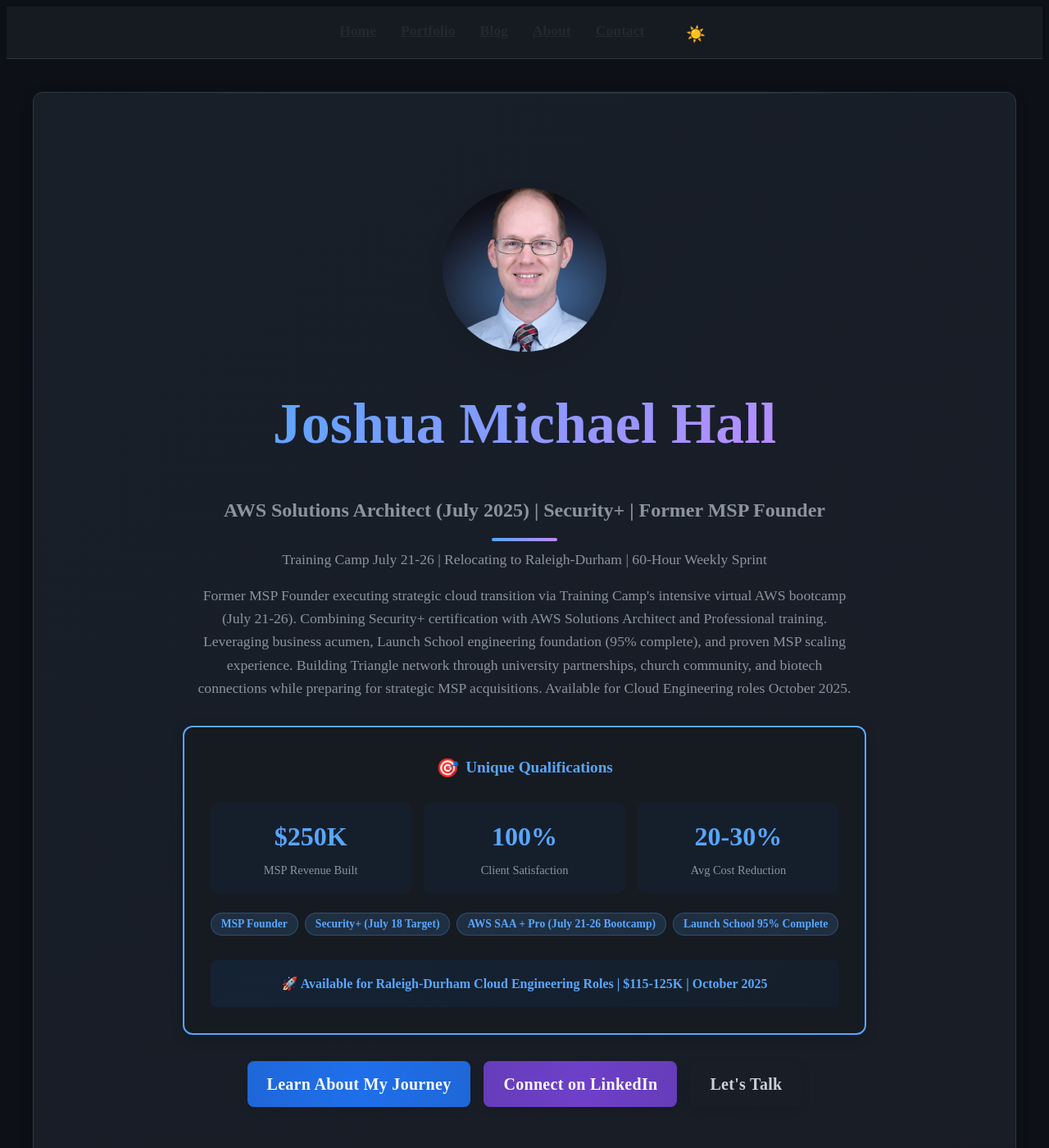
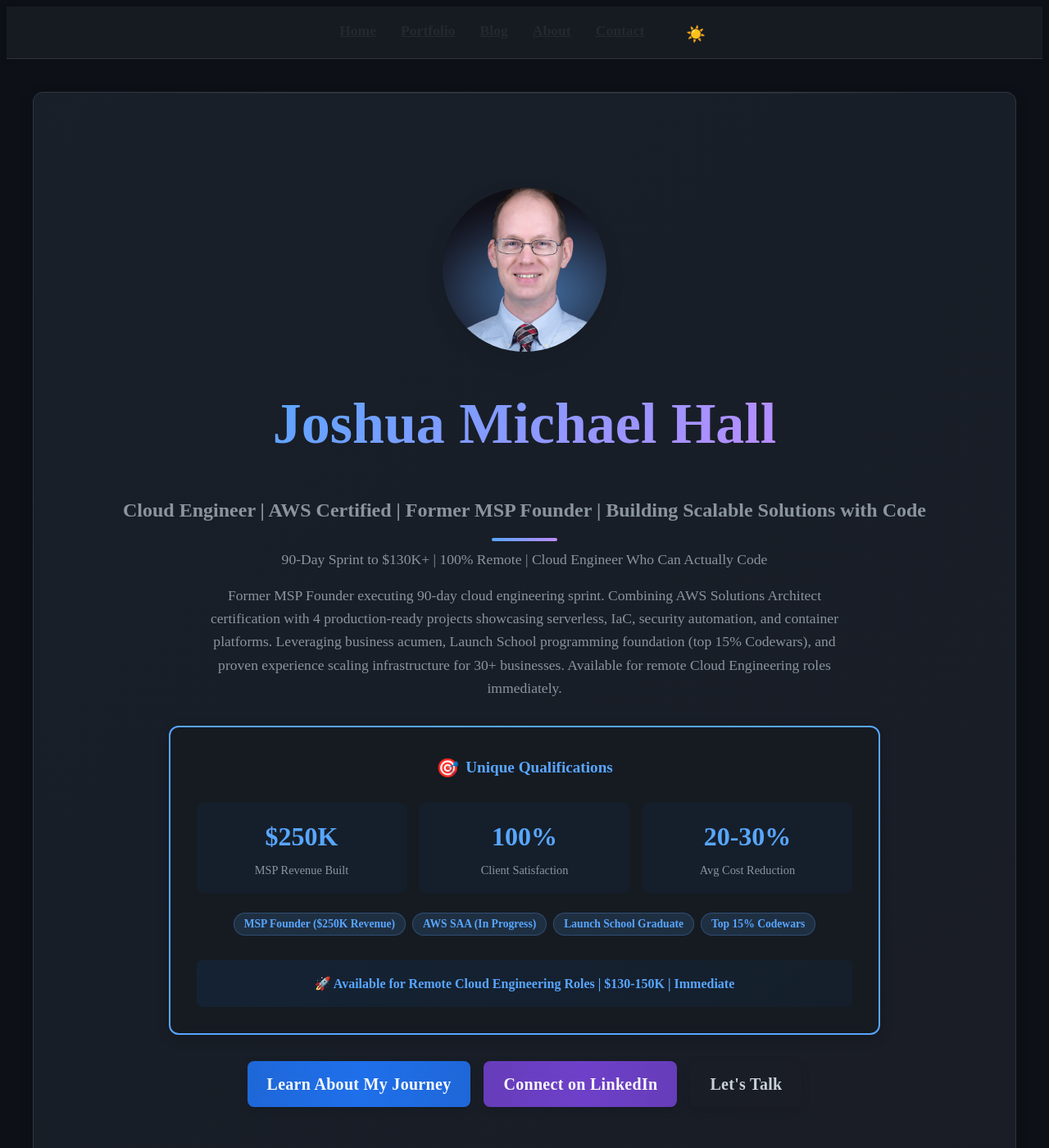
Before and after one commit to joshuamichaelhall/joshuamichaelhall.github.io, a Jekyll site: the page built from index.markdown, in a window 1280 px wide and 1400 px high. Shown: the whole window at 82% size. Built offline with Jekyll 4.4.1, drawn with Linux system fonts in a browser that asks for light colours; nearby versions of some CDN libraries.

Commit message:
Update website to reflect cloud engineering focus
- Remove Training Camp and Raleigh-Durham references
- Update to 90-day sprint and remote focus
- Change salary target to -150K
- Align with general cloud engineering positioning

```diff
--- a/index.markdown
+++ b/index.markdown
@@ -10,9 +10,9 @@ layout: default
       </div>
       <div class="hero-text">
         <h1>Joshua Michael Hall</h1>
-        <h2>AWS Solutions Architect (July 2025) | Security+ | Former MSP Founder</h2>
-        <h3 class="hero-tagline">Training Camp July 21-26 | Relocating to Raleigh-Durham | 60-Hour Weekly Sprint</h3>
-        <p>Former MSP Founder executing strategic cloud transition via Training Camp's intensive virtual AWS bootcamp (July 21-26). Combining Security+ certification with AWS Solutions Architect and Professional training. Leveraging business acumen, Launch School engineering foundation (95% complete), and proven MSP scaling experience. Building Triangle network through university partnerships, church community, and biotech connections while preparing for strategic MSP acquisitions. Available for Cloud Engineering roles October 2025.</p>
+        <h2>Cloud Engineer | AWS Certified | Former MSP Founder | Building Scalable Solutions with Code</h2>
+        <h3 class="hero-tagline">90-Day Sprint to $130K+ | 100% Remote | Cloud Engineer Who Can Actually Code</h3>
+        <p>Former MSP Founder executing 90-day cloud engineering sprint. Combining AWS Solutions Architect certification with 4 production-ready projects showcasing serverless, IaC, security automation, and container platforms. Leveraging business acumen, Launch School programming foundation (top 15% Codewars), and proven experience scaling infrastructure for 30+ businesses. Available for remote Cloud Engineering roles immediately.</p>
         <div class="certification-highlight">
           <h4><span class="cert-icon">🎯</span> Unique Qualifications</h4>
           <div class="cert-stats">
@@ -30,13 +30,13 @@ layout: default
             </div>
           </div>
           <div class="featured-certs">
-            <span class="cert-badge">MSP Founder</span>
-            <span class="cert-badge">Security+ (July 18 Target)</span>
-            <span class="cert-badge">AWS SAA + Pro (July 21-26 Bootcamp)</span>
-            <span class="cert-badge">Launch School 95% Complete</span>
+            <span class="cert-badge">MSP Founder ($250K Revenue)</span>
+            <span class="cert-badge">AWS SAA (In Progress)</span>
+            <span class="cert-badge">Launch School Graduate</span>
+            <span class="cert-badge">Top 15% Codewars</span>
           </div>
           <div class="availability-notice">
-            <strong>🚀 Available for Raleigh-Durham Cloud Engineering Roles | $115-125K | October 2025</strong>
+            <strong>🚀 Available for Remote Cloud Engineering Roles | $130-150K | Immediate</strong>
           </div>
         </div>
         <div class="hero-links">
```
